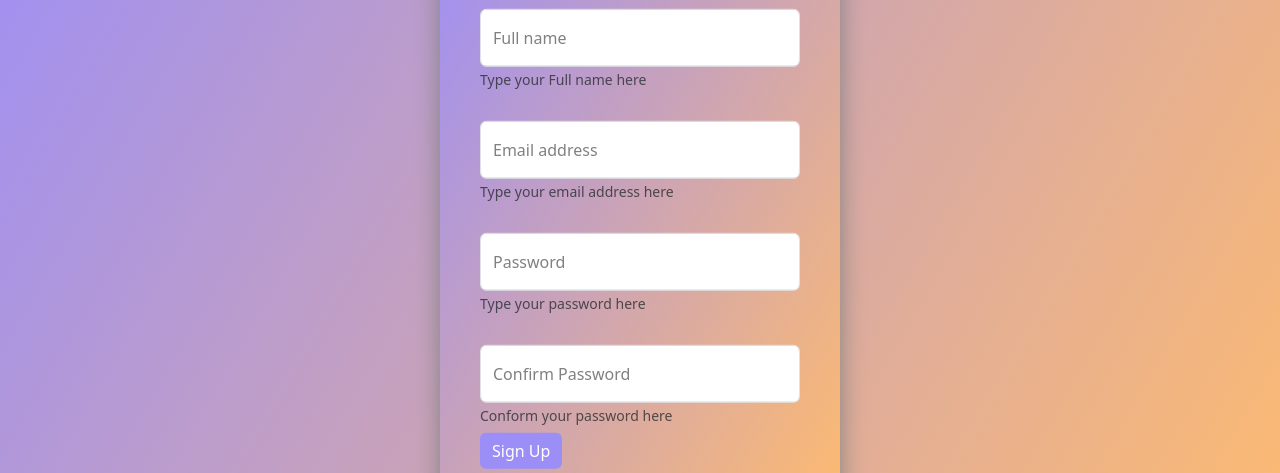
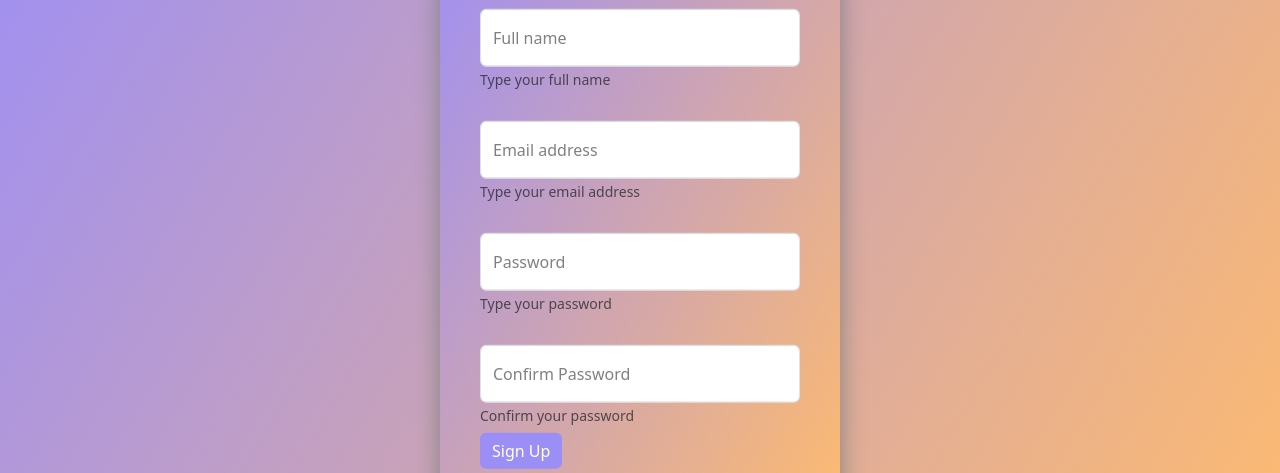
Before and after one commit to ChristopherBJ/frontend_omgdb, a React (Create React App) app: page /signup in a window 1280 px wide. Shown: the part 183-656 px from the top of the page. Built offline with nearby package versions, Linux system fonts and the light colour scheme.

Commit message:
Enhance SignUp component with improved error handling and success messages; update form field labels for clarity

```diff
--- a/src/pages/SignUp.js
+++ b/src/pages/SignUp.js
@@ -1,5 +1,4 @@
 import React, { useState, useEffect } from 'react'
-import { useAuth } from "../components/AuthProvider";
 import "bootstrap/dist/css/bootstrap.min.css";
 import { Form, Button, FloatingLabel } from 'react-bootstrap';
 import '../styles/Login.css';
@@ -71,7 +70,7 @@ function SignUp() {
                         />
                     </FloatingLabel>
                     <Form.Text className="text-muted">
-                        Type your Full name here
+                        Type your full name
                     </Form.Text>
                 </Form.Group>
 
@@ -87,7 +86,7 @@ function SignUp() {
                         />
                     </FloatingLabel>
                     <Form.Text className="text-muted">
-                        Type your email address here
+                        Type your email address
                     </Form.Text>
                 </Form.Group>
 
@@ -103,7 +102,7 @@ function SignUp() {
                         />
                     </FloatingLabel>
                     <Form.Text className="text-muted">
-                        Type your password here
+                        Type your password
                     </Form.Text>
                 </Form.Group>
 
@@ -119,10 +118,16 @@ function SignUp() {
                         />
                     </FloatingLabel>
                     <Form.Text className="text-muted">
-                        Conform your password here
+                        Confirm your password
                     </Form.Text>
                 </Form.Group>
 
+                {/* Success Message */}
+                {success && (
+                    <p className="success-text" >
+                        {success} <a href="/login">Click here to log in.</a>
+                    </p>
+                )}
 
                 {/* Error Message */}
                 {error && <p className="error-text">{error}</p>}
--- a/src/styles/Login.css
+++ b/src/styles/Login.css
@@ -54,3 +54,7 @@
     color: grey;
 
 }
+
+.error-text {
+    color: red;
+  }
```
Lines whose indentation alone changed are shown as unchanged.
